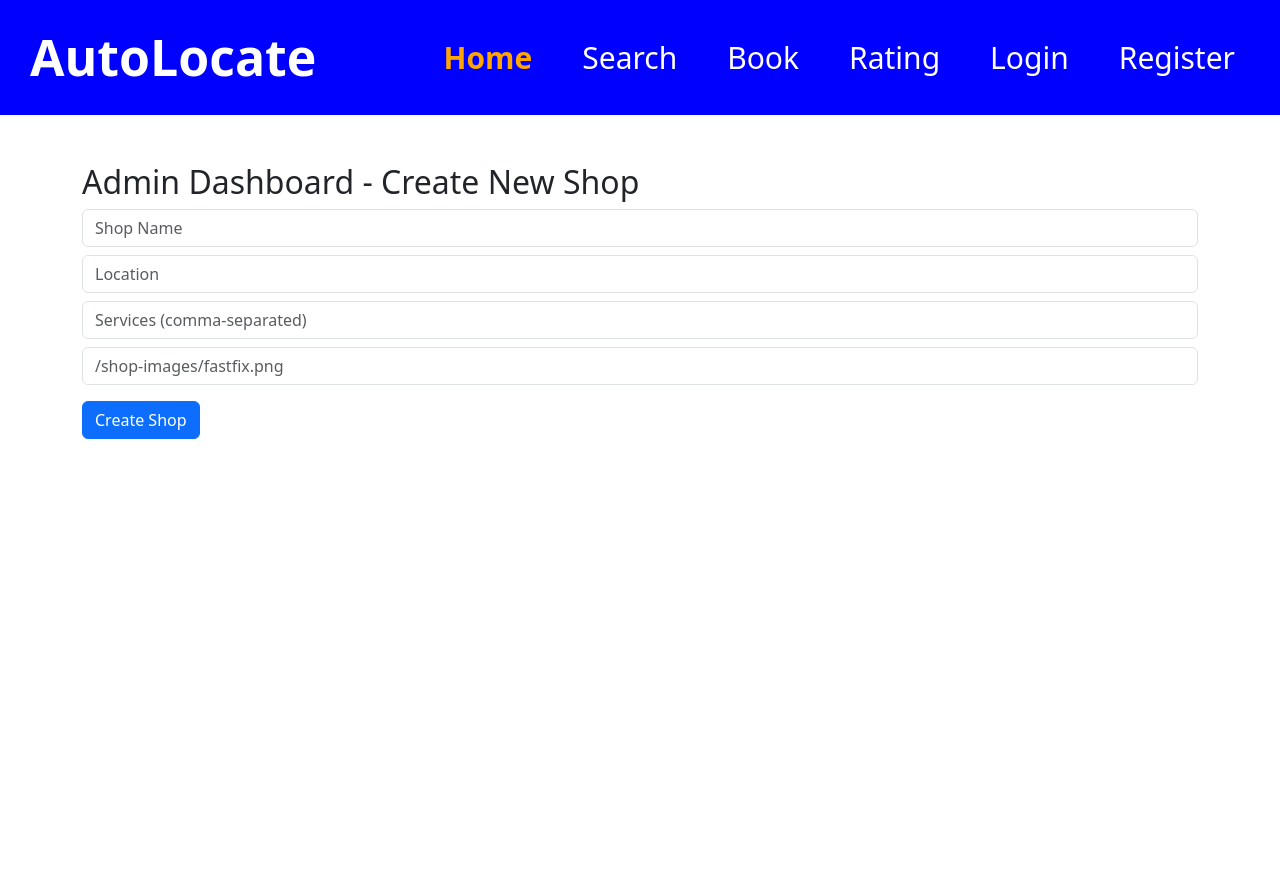
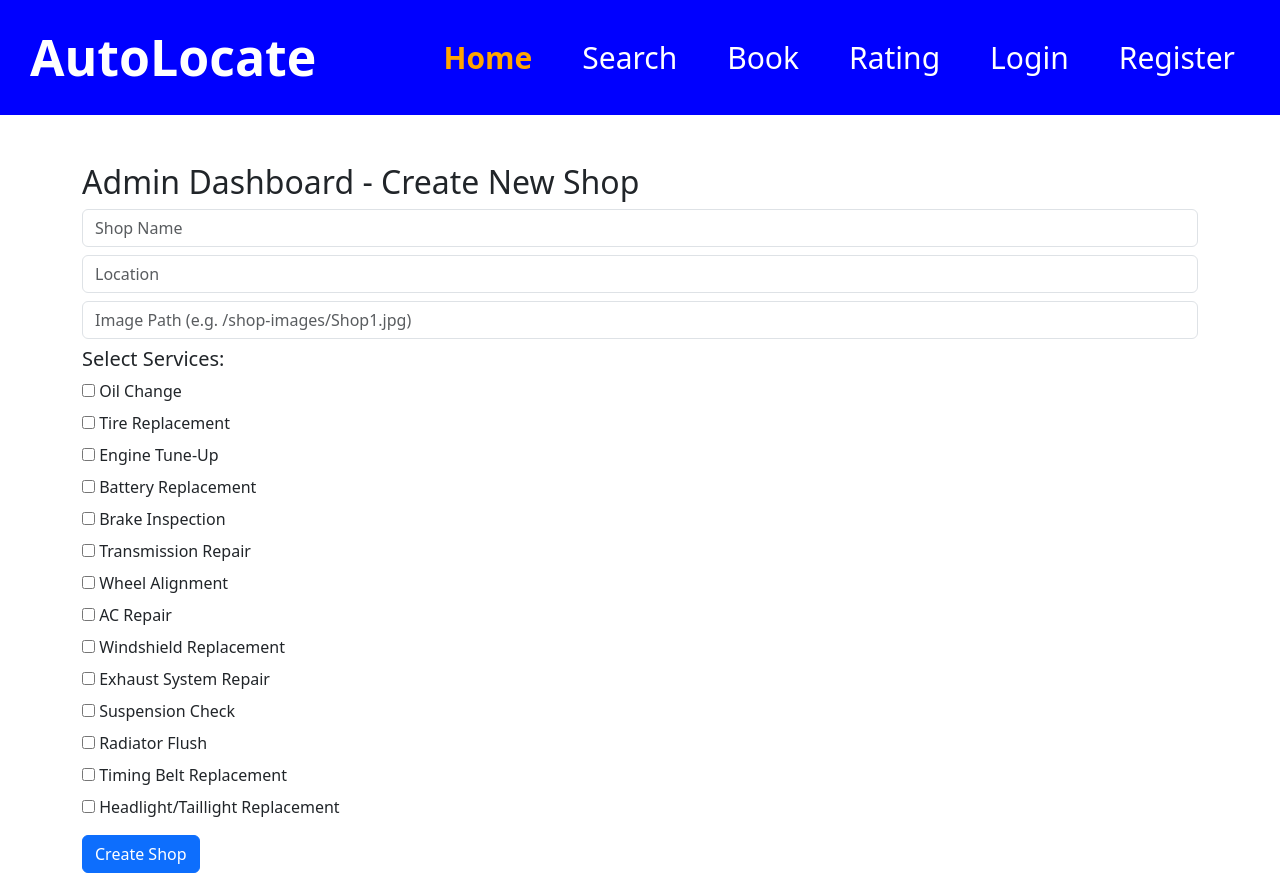
Before and after one commit to AronLimos/vehicle-booking, a React (Create React App) app in the folder frontend/: page /dashboard/admin in a window 1280 px wide. Before the commit the page ends 800 px from the top, so only its background shows below. Built offline with nearby package versions, Linux system fonts and the light colour scheme.

Commit message:
changed service adding section for admins into a checkbox with another field for pricing

```diff
--- a/frontend/src/App.js
+++ b/frontend/src/App.js
@@ -1,22 +1,28 @@
-import React, { useState, useEffect } from 'react';
-import { BrowserRouter as Router, Routes, Route, Link, Navigate } from 'react-router-dom';
-import 'bootstrap/dist/css/bootstrap.min.css';
-import './App.css';
-import axios from 'axios';
+import React, { useState, useEffect } from "react";
+import {
+  BrowserRouter as Router,
+  Routes,
+  Route,
+  Link,
+  Navigate,
+} from "react-router-dom";
+import "bootstrap/dist/css/bootstrap.min.css";
+import "./App.css";
+import axios from "axios";
 
-import Login from './pages/Login';
-import Register from './pages/Register';
-import CustomerDashboard from './pages/CustomerDashboard';
-import OwnerDashboard from './pages/OwnerDashboard';
-import AdminDashboard from './pages/AdminDashboard';
+import Login from "./pages/Login";
+import Register from "./pages/Register";
+import CustomerDashboard from "./pages/CustomerDashboard";
+import OwnerDashboard from "./pages/OwnerDashboard";
+import AdminDashboard from "./pages/AdminDashboard";
 
 function App() {
-  const [activeLink, setActiveLink] = useState('home');
+  const [activeLink, setActiveLink] = useState("home");
   const [role, setRole] = useState(null);
 
   useEffect(() => {
-    const token = localStorage.getItem('token');
-    const storedRole = localStorage.getItem('role');
+    const token = localStorage.getItem("token");
+    const storedRole = localStorage.getItem("role");
     if (token && storedRole) {
       setRole(storedRole);
     } else {
@@ -26,7 +32,7 @@ function App() {
 
   const handleLogout = () => {
     localStorage.clear();
-    window.location.href = '/login';
+    window.location.href = "/login";
   };
 
   const handleNavClick = (link) => {
@@ -39,19 +45,49 @@ function App() {
         <nav id="main-nav">
           <div className="navbar-title">AutoLocate</div>
           <div className="navbar-links">
-            <Link to="/" className={`nav-links ${activeLink === 'home' ? 'active' : ''}`} onClick={() => handleNavClick('home')}>Home</Link>
-            <Link to="/search" className={`nav-links ${activeLink === 'search' ? 'active' : ''}`} onClick={() => handleNavClick('search')}>Search</Link>
-            <Link to="/book" className={`nav-links ${activeLink === 'book' ? 'active' : ''}`} onClick={() => handleNavClick('book')}>Book</Link>
-            <Link to="/rating" className={`nav-links ${activeLink === 'rating' ? 'active' : ''}`} onClick={() => handleNavClick('rating')}>Rating</Link>
+            <Link
+              to="/"
+              className={`nav-links ${activeLink === "home" ? "active" : ""}`}
+              onClick={() => handleNavClick("home")}
+            >
+              Home
+            </Link>
+            <Link
+              to="/search"
+              className={`nav-links ${activeLink === "search" ? "active" : ""}`}
+              onClick={() => handleNavClick("search")}
+            >
+              Search
+            </Link>
+            <Link
+              to="/book"
+              className={`nav-links ${activeLink === "book" ? "active" : ""}`}
+              onClick={() => handleNavClick("book")}
+            >
+              Book
+            </Link>
+            <Link
+              to="/rating"
+              className={`nav-links ${activeLink === "rating" ? "active" : ""}`}
+              onClick={() => handleNavClick("rating")}
+            >
+              Rating
+            </Link>
 
             {!role ? (
               <>
-                <Link to="/login" className="nav-links">Login</Link>
-                <Link to="/register" className="nav-links">Register</Link>
+                <Link to="/login" className="nav-links">
+                  Login
+                </Link>
+                <Link to="/register" className="nav-links">
+                  Register
+                </Link>
               </>
             ) : (
               <>
-                <Link to={`/dashboard/${role}`} className="nav-links">Dashboard</Link>
+                <Link to={`/dashboard/${role}`} className="nav-links">
+                  Dashboard
+                </Link>
                 <button onClick={handleLogout}>Logout</button>
               </>
             )}
@@ -66,7 +102,16 @@ function App() {
           <Route path="/dashboard/customer" element={<CustomerDashboard />} />
           <Route path="/dashboard/owner" element={<OwnerDashboard />} />
           <Route path="/dashboard/admin" element={<AdminDashboard />} />
-          <Route path="/dashboard" element={role ? <Navigate to={`/dashboard/${role}`} /> : <Navigate to="/login" />} />
+          <Route
+            path="/dashboard"
+            element={
+              role ? (
+                <Navigate to={`/dashboard/${role}`} />
+              ) : (
+                <Navigate to="/login" />
+              )
+            }
+          />
         </Routes>
       </div>
     </Router>
@@ -79,7 +124,7 @@ const Home = () => {
   useEffect(() => {
     const fetchShops = async () => {
       try {
-        const res = await axios.get('http://localhost:5000/api/shops');
+        const res = await axios.get("http://localhost:5000/api/shops");
         setShops(res.data);
       } catch (err) {
         console.error("Failed to fetch shops:", err);
@@ -99,7 +144,11 @@ const Home = () => {
         <div className="container">
           <div className="row">
             <div className="col-md-12">
-              <input type="text" id="myInput" placeholder="Search for AutoShop..." />
+              <input
+                type="text"
+                id="myInput"
+                placeholder="Search for AutoShop..."
+              />
             </div>
           </div>
         </div>
@@ -109,20 +158,36 @@ const Home = () => {
           {shops.length > 0 ? (
             shops.map((shop) => (
               <div key={shop._id} className="shop-card col-md-4">
+                <h3>
+                  {shop.name} <span className="stars">★★★★★</span>
+                </h3>
+                <p>
+                  <strong>Location:</strong> {shop.location}
+                </p>
+
+                <p>
+                  <strong>Services:</strong>
+                </p>
+                <ul>
+                  {shop.serviceOffered.map((service, idx) => (
+                    <li key={idx}>
+                      {service.name} - ${service.price}
+                    </li>
+                  ))}
+                </ul>
+
+                {shop.image && (
                   <img
                     src={shop.image}
                     alt={shop.name}
+                    className="shop-image"
                     style={{
-                    width: '100%',
-                    height: '200px',
-                    objectFit: 'cover',
-                    borderRadius: '8px',
-                    marginBottom: '10px'
+                      width: "100%",
+                      height: "150px",
+                      objectFit: "cover",
                     }}
                   />
-                <h3>{shop.name} <span className="stars">★★★★★</span></h3>
-                <p><strong>Location:</strong> {shop.location}</p>
-                <p><strong>Services:</strong> {shop.serviceOffered.join(', ')}</p>
+                )}
               </div>
             ))
           ) : (
@@ -131,8 +196,12 @@ const Home = () => {
         </div>
       </div>
 
-      <div id="book"><h2>Book Section</h2></div>
-      <div id="rating"><h2>Rating Section</h2></div>
+      <div id="book">
+        <h2>Book Section</h2>
+      </div>
+      <div id="rating">
+        <h2>Rating Section</h2>
+      </div>
     </div>
   );
 };
--- a/frontend/src/pages/AdminDashboard.js
+++ b/frontend/src/pages/AdminDashboard.js
@@ -1,47 +1,76 @@
 import React, { useState } from 'react';
 import axios from 'axios';
+
+const SERVICE_OPTIONS = [
+  "Oil Change", "Tire Replacement", "Engine Tune-Up", "Battery Replacement",
+  "Brake Inspection", "Transmission Repair", "Wheel Alignment", "AC Repair",
+  "Windshield Replacement", "Exhaust System Repair", "Suspension Check",
+  "Radiator Flush", "Timing Belt Replacement", "Headlight/Taillight Replacement"
+];
 
 function AdminDashboard() {
   const [formData, setFormData] = useState({
     name: '',
     location: '',
-    serviceOffered: '',
+    services: [],
     image: ''
   });
 
   const [message, setMessage] = useState('');
 
-  const handleChange = (e) => {
-    setFormData({...formData, [e.target.name]: e.target.value });
+  const handleServiceChange = (service, price) => {
+    const existing = formData.services.find(s => s.name === service);
+    if (existing) {
+      // Uncheck
+      setFormData(prev => ({
+        ...prev,
+        services: prev.services.filter(s => s.name !== service)
+      }));
+    } else {
+      // Check
+      setFormData(prev => ({
+        ...prev,
+        services: [...prev.services, { name: service, price: price || '' }]
+      }));
+    }
+  };
+
+  const handlePriceChange = (service, value) => {
+    setFormData(prev => ({
+      ...prev,
+      services: prev.services.map(s =>
+        s.name === service ? { ...s, price: value } : s
+      )
+    }));
+  };
+
+  const handleInputChange = (e) => {
+    const { name, value } = e.target;
+    setFormData(prev => ({ ...prev, [name]: value }));
   };
 
   const handleSubmit = async (e) => {
     e.preventDefault();
+    const token = localStorage.getItem('token');
+    const decoded = JSON.parse(atob(token.split('.')[1]));
+    const ownerID = decoded.userId;
 
     try {
-      //  Extract userId from JWT token
-      const token = localStorage.getItem('token');
-      const decodedToken = JSON.parse(atob(token.split('.')[1]));
-      const ownerID = decodedToken.userId;
-
-      const payload = {
+      await axios.post('http://localhost:5000/api/shops', {
         name: formData.name,
         location: formData.location,
-        serviceOffered: formData.serviceOffered.split(',').map(service => service.trim()),
-        image: formData.image,
-        ownerID: ownerID
-      };
-
-      await axios.post('http://localhost:5000/api/shops', payload, {
+        serviceOffered: formData.services,
+        ownerID,
+        image: formData.image
+      }, {
         headers: { Authorization: `Bearer ${token}` }
       });
 
-      setMessage(' Shop created successfully!');
-      setFormData({ name: '', location: '', serviceOffered: '', image: '' });
-
+      setMessage('✅ Shop created successfully!');
+      setFormData({ name: '', location: '', services: [], image: '' });
     } catch (err) {
-      console.error(" Shop creation failed:", err);
-      setMessage(' Failed to create shop');
+      console.error(err);
+      setMessage('❌ Failed to create shop.');
     }
   };
 
@@ -51,10 +80,36 @@ function AdminDashboard() {
       {message && <p>{message}</p>}
 
       <form onSubmit={handleSubmit}>
-        <input type="text" name="name" className="form-control mb-2" placeholder="Shop Name" value={formData.name} onChange={handleChange} required />
-        <input type="text" name="location" className="form-control mb-2" placeholder="Location" value={formData.location} onChange={handleChange} required />
-        <input type="text" name="serviceOffered" className="form-control mb-2" placeholder="Services (comma-separated)" value={formData.serviceOffered} onChange={handleChange} required />
-        <input type="text" name="image" className="form-control mb-3" placeholder="/shop-images/fastfix.png" value={formData.image} onChange={handleChange} />
+        <input name="name" className="form-control mb-2" placeholder="Shop Name" value={formData.name} onChange={handleInputChange} required />
+        <input name="location" className="form-control mb-2" placeholder="Location" value={formData.location} onChange={handleInputChange} required />
+        <input name="image" className="form-control mb-2" placeholder="Image Path (e.g. /shop-images/Shop1.jpg)" value={formData.image} onChange={handleInputChange} />
+
+        <div className="mb-3">
+          <h5>Select Services:</h5>
+          {SERVICE_OPTIONS.map(service => {
+            const selected = formData.services.find(s => s.name === service);
+            return (
+              <div key={service} className="mb-2">
+                <input
+                  type="checkbox"
+                  checked={!!selected}
+                  onChange={() => handleServiceChange(service)}
+                />{' '}
+                {service}
+                {selected && (
+                  <input
+                    type="number"
+                    placeholder="Price"
+                    className="form-control mt-1"
+                    value={selected.price}
+                    onChange={(e) => handlePriceChange(service, e.target.value)}
+                    required
+                  />
+                )}
+              </div>
+            );
+          })}
+        </div>
 
         <button className="btn btn-primary">Create Shop</button>
       </form>
```
Also changed, not shown: 1 other file (tests, documents, lock files or other folders). Lines whose indentation alone changed are shown as unchanged.
